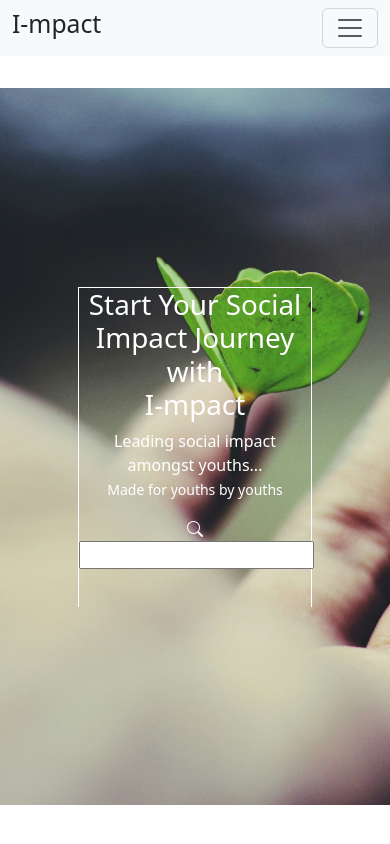
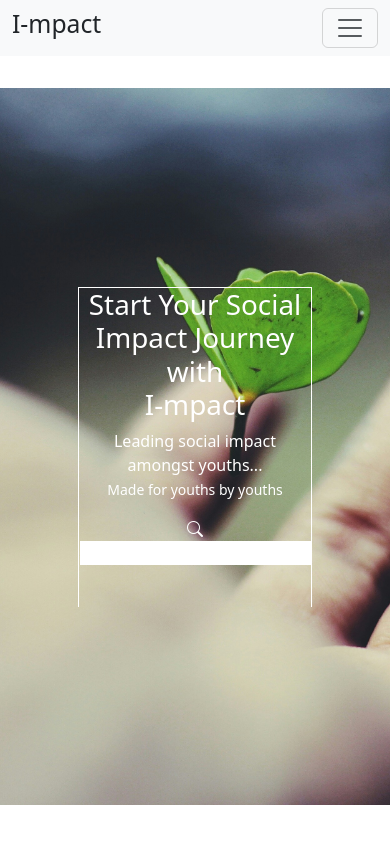
Before and after one commit to Avvyyy/I-mpact-, a plain HTML site: page index.html in a window 390 px wide. Shown: the top 844 px of the page. Drawn offline with nearby package versions, Linux system fonts and the light colour scheme.

```diff
--- a/authPages/style.css
+++ b/authPages/style.css
@@ -9,3 +9,11 @@ form{
     margin: 5em auto ;
     width: 50%;
 }
+
+@media (max-width : 800px) {
+  form{
+        width: 100vw;
+        padding: 3em;
+    }
+
+}
--- a/index.html
+++ b/index.html
@@ -45,7 +45,7 @@
         Leading social impact amongst youths... <br>
         <span class="italics small">Made for youths by youths</span>
       </p>
-      <form action="">
+      <form action="" class="searchForm" >
         <i class="bi bi-search"></i>
         <input type="search" name="" id="social_impact_search" title="Search for social impact Opportunities">
       </form>
--- a/style.css
+++ b/style.css
@@ -28,6 +28,12 @@ header{
     border: 1px solid white;
     border-bottom: none;
     text-align: center;
+}
+
+
+
+.searchForm input{
+    border: none;
 }
 
 section{
```
Also changed, not shown: 1 other file.
